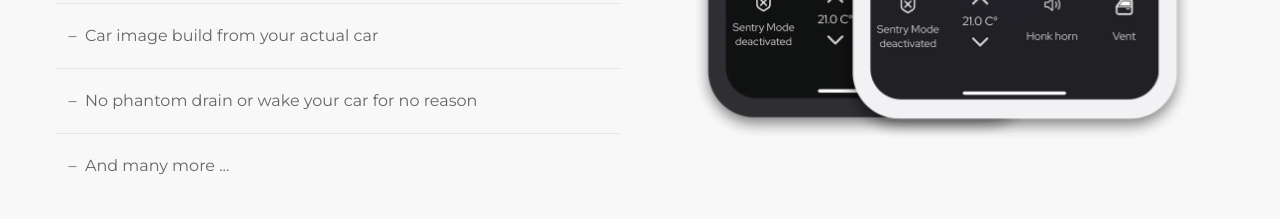
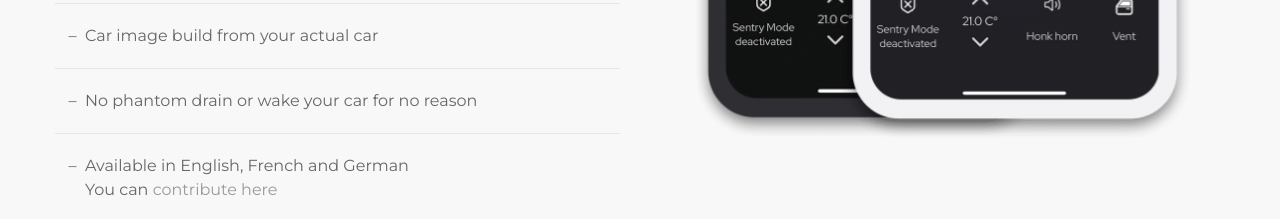
Before and after one commit to RSickenberg/CompanionForTesla_Web, a website: page index.html in a window 1280 px wide. Shown: the part 1987-2206 px from the top of the page. Drawn offline with Linux system fonts and the light colour scheme.

Commit message:
Added Languages available

```diff
--- a/index.html
+++ b/index.html
@@ -132,6 +132,7 @@
                             <li>Animations</li>
                             <li>Car image build from your actual car</li>
                             <li>No phantom drain or wake your car for no reason</li>
+                            <li>Available in English, French and German<br>You can <a class="uk-text-muted" href="https://poeditor.com/join/project?hash=llilwOMiD5">contribute here</a></li>
                             <li>And many more ...</li>
                         </ul>
                     </div>
```
